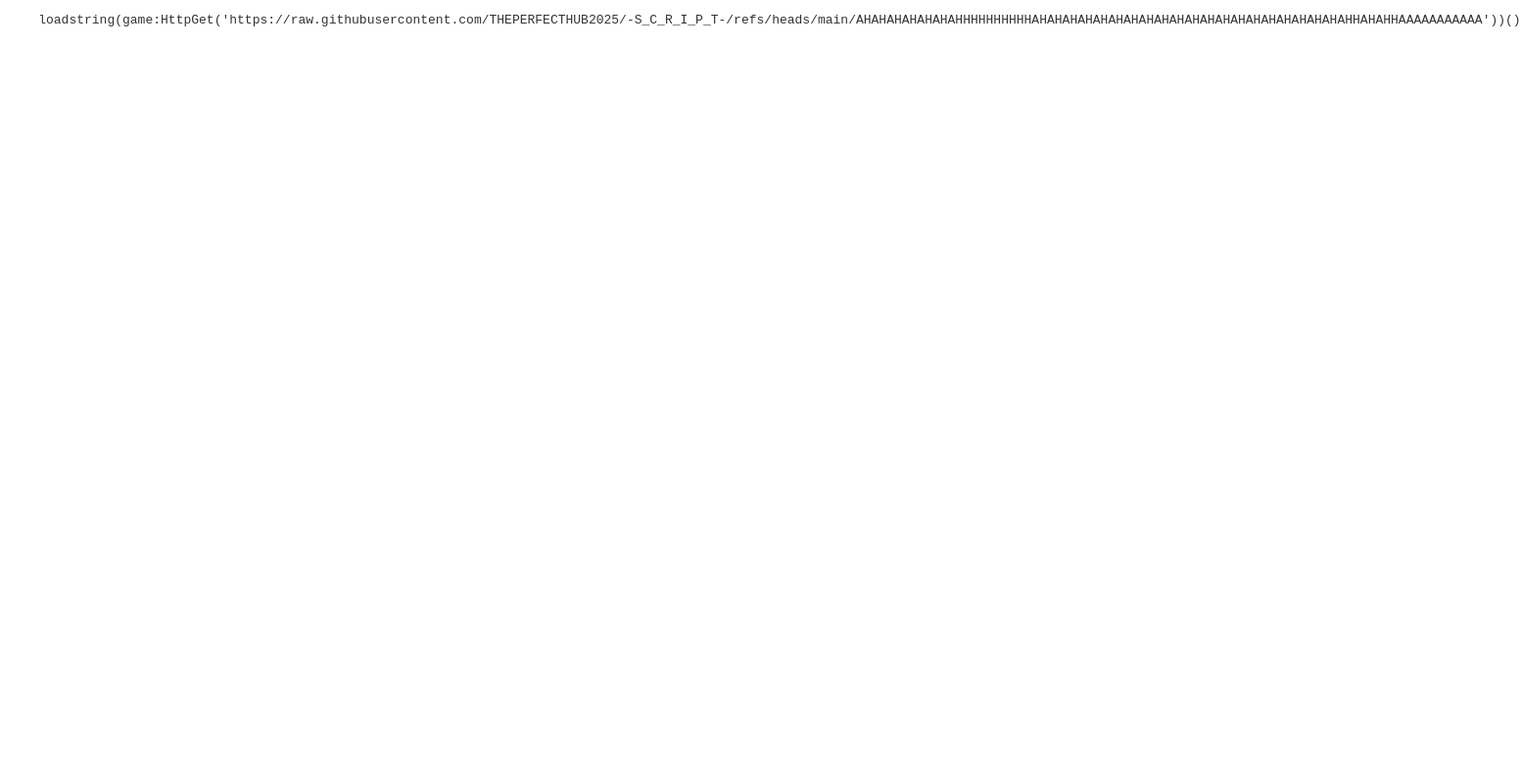
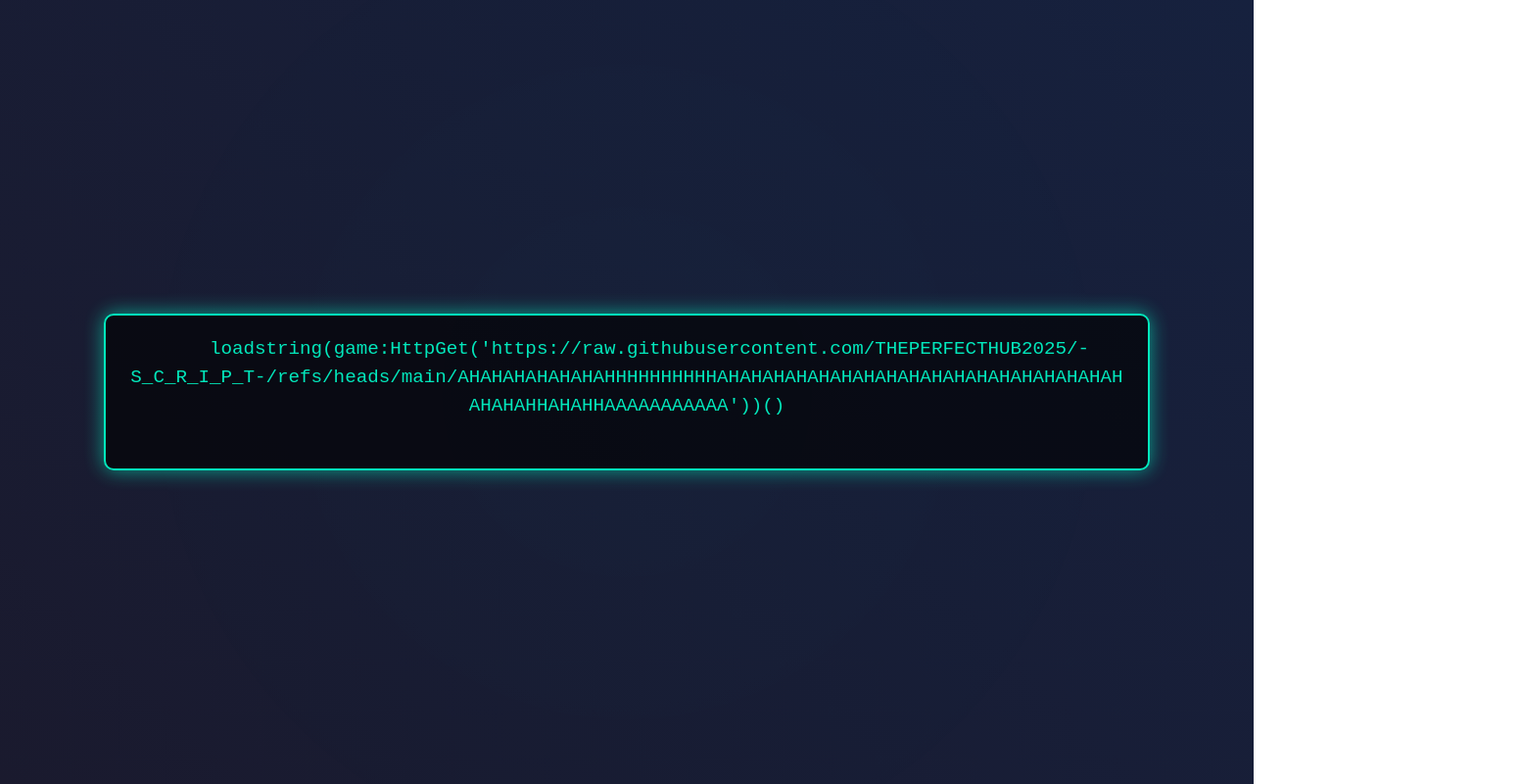
Before and after one commit to THEPERFECTHUB2025/loaderV3.io, a plain HTML site: page docs/index.html in a window 1280 px wide. Shown: the whole page at 98% size, 1553 px wide, since content can reach past the window. Drawn offline with Linux system fonts and the light colour scheme.

Commit message:
Update index.html

```diff
--- a/docs/index.html
+++ b/docs/index.html
@@ -3,20 +3,79 @@
 <head>
     <style>
         body {
-            transition: opacity ease-in 0.2s;
-            opacity: 0.8;
-            display: block;
+            margin: 0;
+            padding: 0;
+            display: flex;
+            justify-content: center;
+            align-items: center;
+            min-height: 100vh;
+            background: linear-gradient(45deg, #1a1a2e, #16213e);
+            font-family: 'Courier New', Courier, monospace;
             overflow: hidden;
             position: relative;
+            transition: opacity ease-in 0.2s;
+            opacity: 0.9;
         }
+
+        /* Add a subtle glowing background effect */
+        body::before {
+            content: '';
+            position: absolute;
+            top: 0;
+            left: 0;
+            width: 100%;
+            height: 100%;
+            background: radial-gradient(circle, rgba(0, 255, 255, 0.1), transparent);
+            z-index: -1;
+            animation: pulse 5s infinite;
+        }
+
         pre {
-            color: #content_light_dark;
-            headbodyxpre {
-                style {
-                    word-wrap: break-word;
-                    white-space: pre-wrap;
-                }
+            color: #00ffcc; /* Neon cyan text */
+            font-size: 1.2rem;
+            line-height: 1.5;
+            word-wrap: break-word;
+            white-space: pre-wrap;
+            text-align: center;
+            padding: 20px;
+            border: 2px solid #00ffcc;
+            border-radius: 10px;
+            background: rgba(0, 0, 0, 0.7);
+            box-shadow: 0 0 15px rgba(0, 255, 204, 0.5);
+            animation: glow 2s ease-in-out infinite alternate;
+            max-width: 80%;
+        }
+
+        /* Glowing animation for the text */
+        @keyframes glow {
+            from {
+                box-shadow: 0 0 15px rgba(0, 255, 204, 0.5);
             }
+            to {
+                box-shadow: 0 0 25px rgba(0, 255, 204, 0.8);
+            }
+        }
+
+        /* Pulsing background effect */
+        @keyframes pulse {
+            0% {
+                transform: scale(1);
+                opacity: 0.2;
+            }
+            50% {
+                transform: scale(1.2);
+                opacity: 0.4;
+            }
+            100% {
+                transform: scale(1);
+                opacity: 0.2;
+            }
+        }
+
+        /* Add a subtle hover effect */
+        pre:hover {
+            transform: scale(1.02);
+            transition: transform 0.3s ease;
         }
     </style>
 </head>
```
